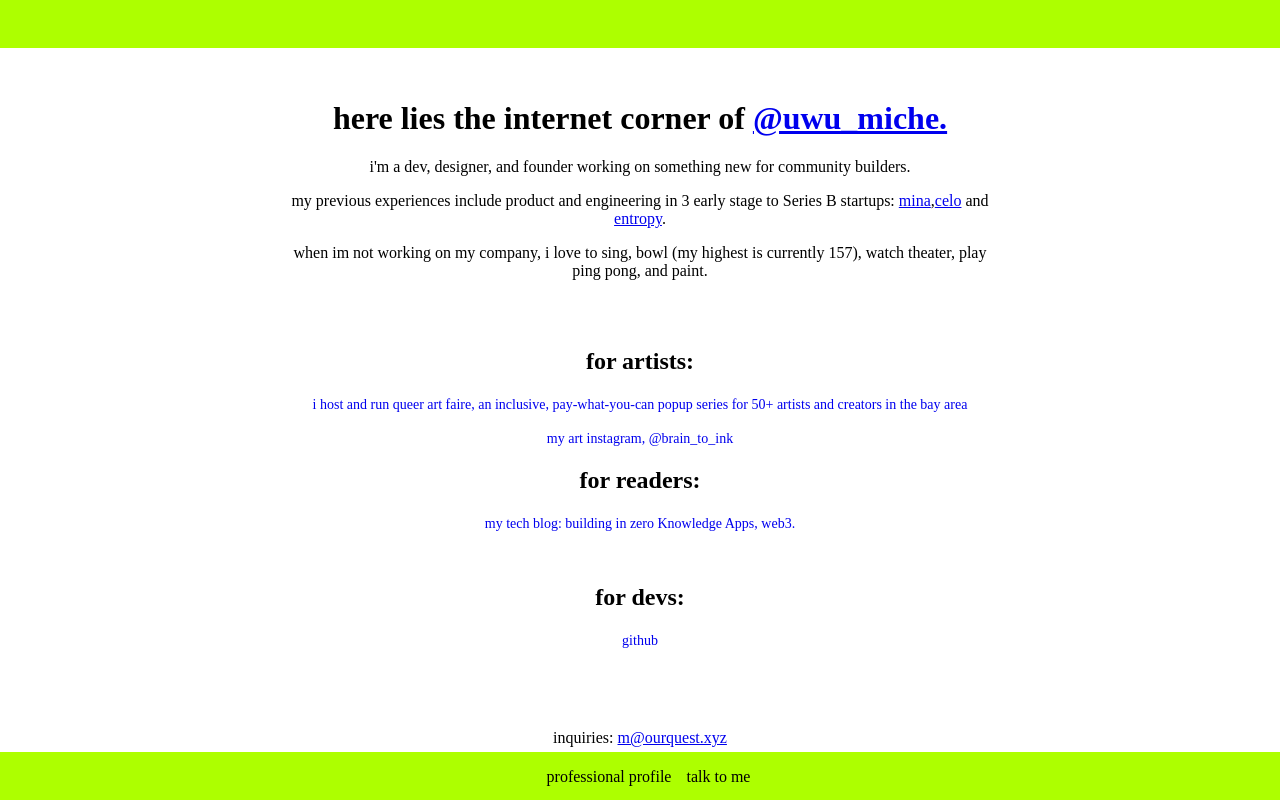
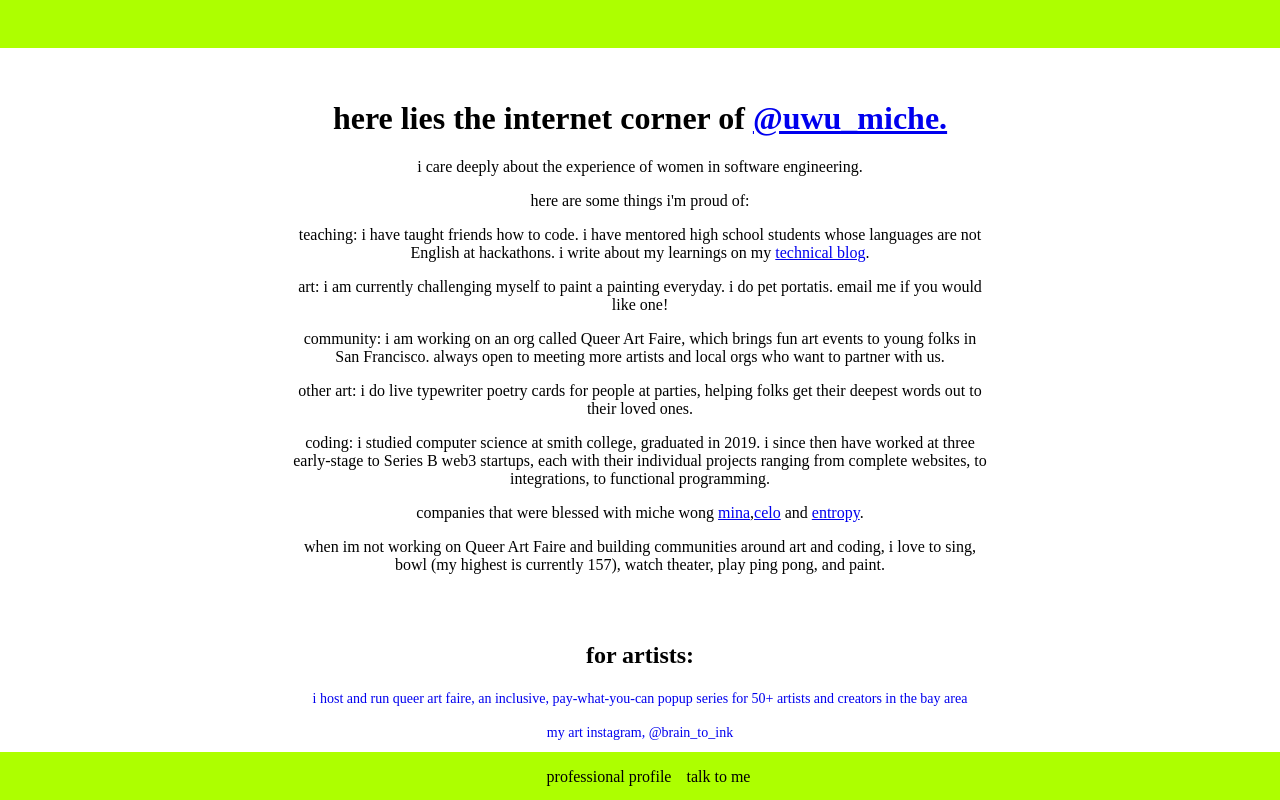
Before and after one commit to michellewong793/personalsite, a Next.js app: page / in a window 1280 px wide. Shown: the top 800 px of the page. Built offline with nearby package versions, Linux system fonts and the light colour scheme.

Commit message:
add new stuff

```diff
--- a/pages/index.js
+++ b/pages/index.js
@@ -8,11 +8,17 @@ export default function Index() {
       <Layout />
       <div style={Styles.content}>
         <h1 style={Styles.header}>here lies the internet corner of <a href="https://twitter.com/uwu_miche">@uwu_miche. </a> </h1>
+        <p> i care deeply about the experience of women in software engineering. </p>
+        <p> here are some things i'm proud of:</p>
+        <p>teaching: i have taught friends how to code. i have mentored high school students whose languages are not English at hackathons. i write about my learnings on my <a href="https://micheburrito.medium.com">technical blog</a>. </p>
+      <p> art: i am currently challenging myself to paint a painting everyday. i do pet portatis. email me if you would like one! </p>
+      <p> community: i am working on an org called Queer Art Faire, which brings fun art events to young folks in San Francisco. always open to meeting more artists and local orgs who want to partner with us. </p>
+      <p> other art: i do live typewriter poetry cards for people at parties, helping folks get their deepest words out to their loved ones.</p>
+       <p> coding: i studied computer science at smith college, graduated in 2019. i since then have worked at three early-stage to Series B web3 startups, each with their individual projects ranging from complete websites, to integrations, to functional programming.</p>
 
-        <p> i'm a dev, designer, and founder working on something new for community builders. </p>
-        <p> my previous experiences include product and engineering in 3 early stage to Series B startups: <a href="https://minaprotocol.com">mina</a>,
+        <p> companies that were blessed with miche wong <a href="https://minaprotocol.com">mina</a>,
          <a href="https://celo.org">celo</a> and <a href="https://entropy.xyz">entropy</a>. </p>
-         <p>when im not working on my company, i love to sing, bowl (my highest is currently 157), watch theater, play ping pong, and paint. </p>
+         <p>when im not working on Queer Art Faire and building communities around art and coding, i love to sing, bowl (my highest is currently 157), watch theater, play ping pong, and paint. </p>
          <Spacer height={2} />
 
          <h2>  for artists:</h2>
@@ -40,7 +46,7 @@ export default function Index() {
 
 
         <Spacer height={2} />
-      <p>inquiries: <a href="mailto:m@ourquest.xyz"> m@ourquest.xyz </a></p>
+      <p>mentoring / collaboration inquiries: <a href="mailto:michellurito@gmail.com"> michellurito@gmail.com </a></p>
 
 
       </div>
```
Also changed, not shown: pages/art.js (added, +22 -0 lines).
